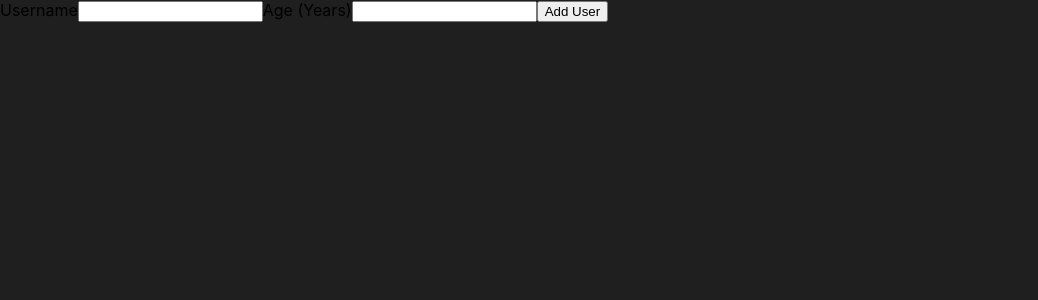
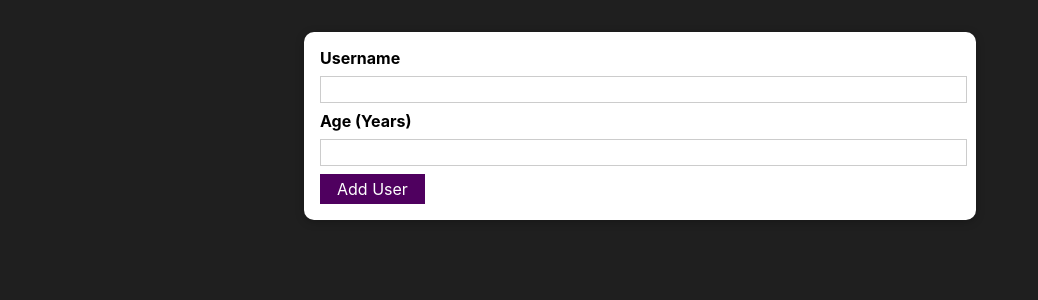
Before and after one commit to krstoko/ReactPractise, a React (Create React App) app in the folder react-practise-app/: page / in a window 1280 px wide. Shown: the top 300 px of the page, without its empty margins (0-1038 px from the left). Built offline with nearby package versions, Linux system fonts and the light colour scheme.

Commit message:
Adding re-usable card and button components so we can use them in whole project. I am using styled components because i didnt do them before so i want to practise it

```diff
--- a/react-practise-app/package.json
+++ b/react-practise-app/package.json
@@ -9,6 +9,7 @@
     "react": "^17.0.2",
     "react-dom": "^17.0.2",
     "react-scripts": "5.0.0",
+    "styled-components": "^5.3.3",
     "web-vitals": "^2.1.4"
   },
   "scripts": {
--- /dev/null
+++ b/react-practise-app/src/components/UI/Button.js
@@ -0,0 +1,31 @@
+import React from "react";
+import styled from "styled-components";
+
+const S = {};
+S.Button = styled.button`
+  &.button {
+    font: inherit;
+    border: 1px solid #4f005f;
+    background: #4f005f;
+    color: white;
+    padding: 0.25rem 1rem;
+    cursor: pointer;
+  }
+
+  &.button:hover,
+  &.button:active {
+    background: #741188;
+    border-color: #741188;
+  }
+
+  &.button:focus {
+    outline: none;
+  }
+`;
+const Button = (props) => {
+  return (
+    <S.Button className={props.className} type={props.type || "button"} onClick={props.onClick}>{props.children}</S.Button>
+  );
+};
+
+export default Button;
--- /dev/null
+++ b/react-practise-app/src/components/UI/Card.js
@@ -0,0 +1,41 @@
+import React from "react";
+import styled from "styled-components";
+
+const S = {};
+S.Card = styled.div`
+  background: white;
+  box-shadow: 0 2px 8px rgba(0, 0, 0, 0.25);
+  border-radius: 10px;
+
+  &.input {
+    margin: 2rem auto;
+    padding: 1rem;
+    width: 90%;
+    max-width: 40rem;
+  }
+
+  &.input label {
+    display: block;
+    font-weight: bold;
+    margin-bottom: 0.5rem;
+  }
+
+  &.input input {
+    font: inherit;
+    display: block;
+    width: 100%;
+    border: 1px solid #ccc;
+    padding: 0.15rem;
+    margin-bottom: 0.5rem;
+  }
+
+  &.input input:focus {
+    outline: none;
+    border-color: #4f005f;
+  }
+`;
+const Card = (props) => {
+  return <S.Card className={props.className}>{props.children}</S.Card>;
+};
+
+export default Card;
--- a/react-practise-app/src/components/Users/AddUser.js
+++ b/react-practise-app/src/components/Users/AddUser.js
@@ -1,18 +1,22 @@
-import React from 'react';
+import React from "react";
+import Button from "../UI/Button";
+import Card from "../UI/Card";
 
 const AddUser = (props) => {
-    const addUserHandler = (event) =>{
-        event.preventDefault()
-    }
-    return (
-        <form onSubmit={addUserHandler}>
-           <label htmlFor='username'>Username</label>
-           <input type="text"/>
-           <label htmlFor='age'>Age (Years)</label>
-           <input id='age' type="number"/>
-           <button type='submit'>Add User</button>
-        </form>
-    );
+  const addUserHandler = (event) => {
+    event.preventDefault();
+  };
+  return (
+    <Card className="input">
+      <form onSubmit={addUserHandler}>
+        <label htmlFor="username">Username</label>
+        <input type="text" />
+        <label htmlFor="age">Age (Years)</label>
+        <input id="age" type="number" />
+        <Button type="submit" className="button">Add User</Button>
+      </form>
+    </Card>
+  );
 };
 
 export default AddUser;
```
Also changed, not shown: react-practise-app/src/App.css (+26 -0 lines), 1 other file (tests, documents, lock files or other folders).
